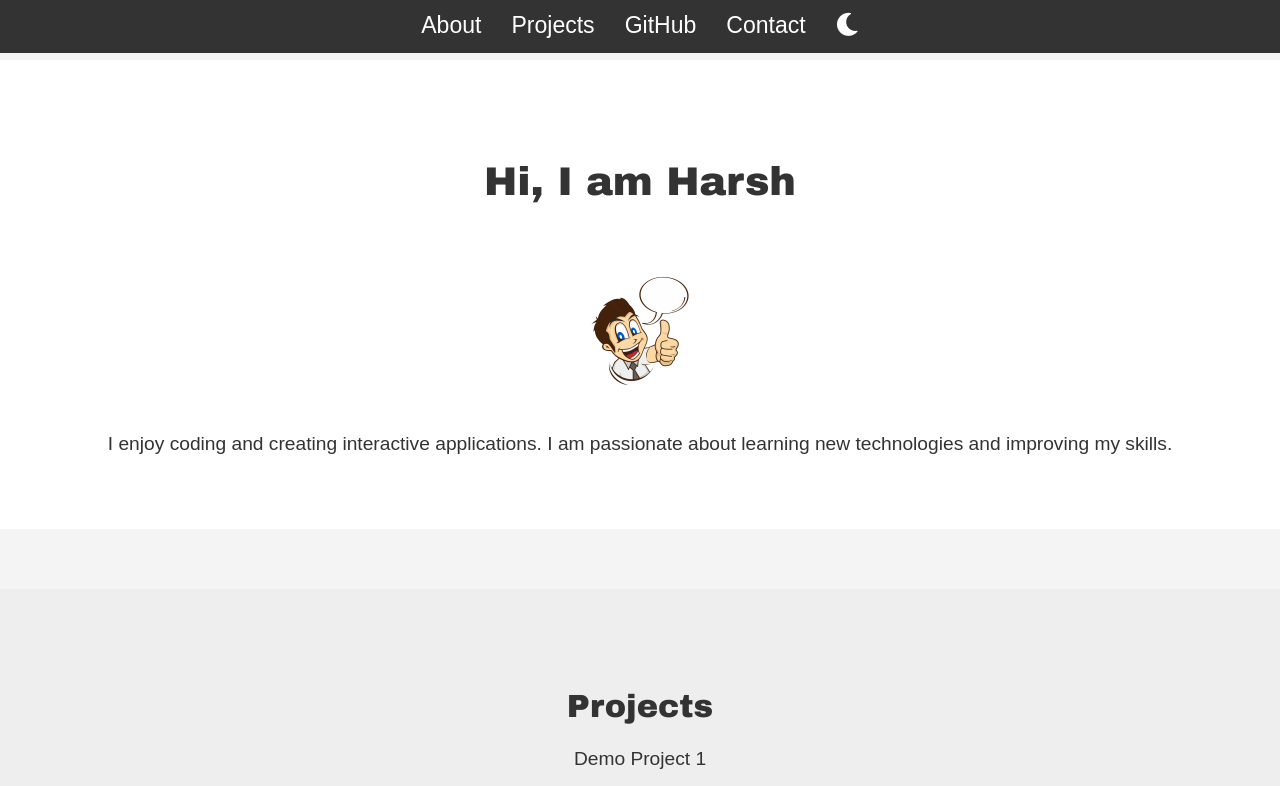
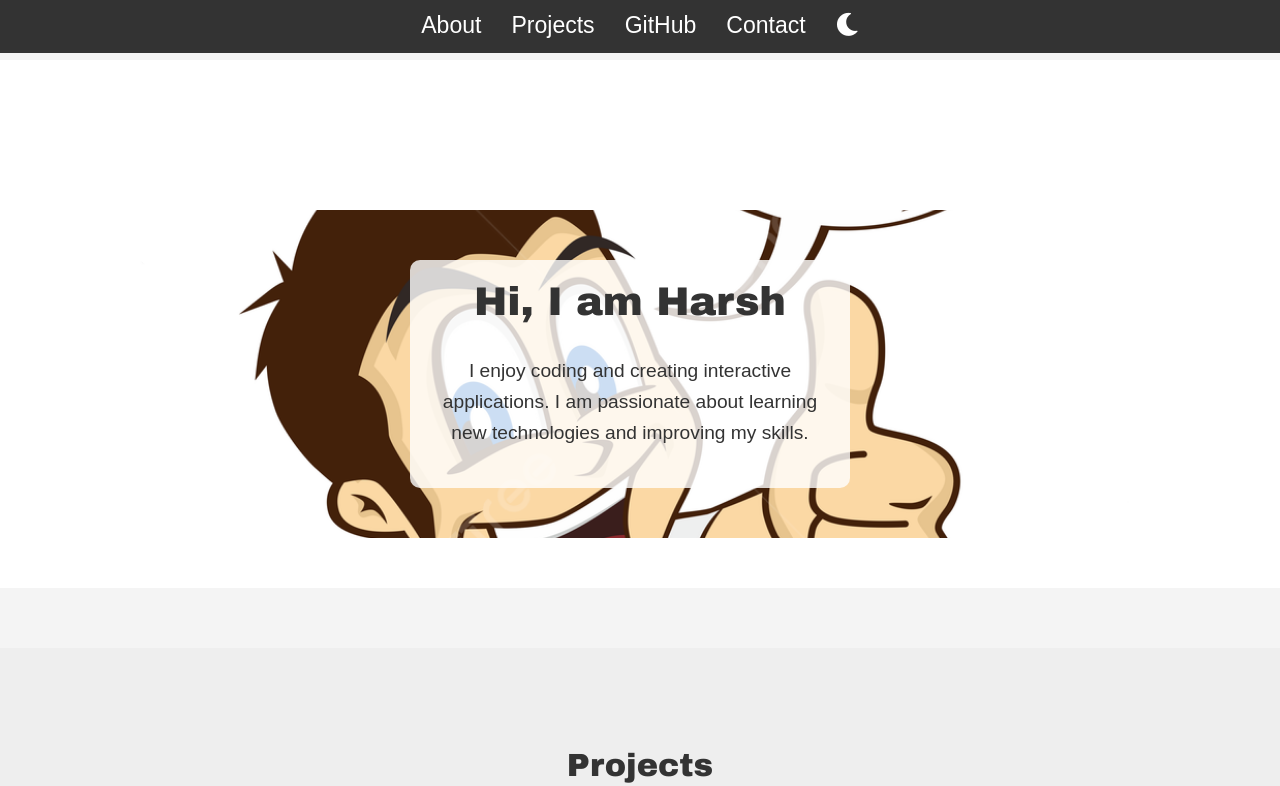
Before and after one commit to Harsh999000/MyPortfolio, a plain HTML site: page index.html in a window 1280 px wide. Shown: the top 786 px of the page. Drawn offline with Linux system fonts and the light colour scheme.

Commit message:
Make changes to fix image not loading in background

```diff
--- a/index.html
+++ b/index.html
@@ -21,9 +21,13 @@
     </header>
     <main>
         <section id="about" class="section">
-            <h1>Hi, I am Harsh</h1>
-            <img src="images/Home Page Thumbs Up.jpg" alt="Thumbs Up" class="thumbs-up-img">
-            <p>I enjoy coding and creating interactive applications. I am passionate about learning new technologies and improving my skills.</p>
+            <div class="about-container">
+                <div class="text-box">
+                    <h1>Hi, I am Harsh</h1>
+                    <p>I enjoy coding and creating interactive applications. I am passionate about learning new technologies and improving my skills.</p>
+                </div>
+                <img src="images/Home Page Thumbs Up.jpg" alt="Thumbs Up" class="thumbs-up-img">
+            </div>
         </section>
         <section id="projects" class="section">
             <h2>Projects</h2>
--- a/styles.css
+++ b/styles.css
@@ -106,7 +106,25 @@ footer {
     color: #f4f4f4;
 }
 
+.about-container {
+    display: flex;
+    justify-content: center;
+    align-items: center;
+    background: url('images/Home Page Thumbs Up.jpg') no-repeat center center;
+    background-size: cover;
+    padding: 50px;
+    border-radius: 10px;
+    margin-top: 50px;
+}
+
+.text-box {
+    background-color: rgba(255, 255, 255, 0.8);
+    padding: 20px;
+    border-radius: 10px;
+    max-width: 400px;
+    margin-right: 20px;
+}
+
 .thumbs-up-img {
-    max-width: 150px;
-    margin-top: 20px;
+    display: none; /* Hides the image since it's used as background */
 }
```
